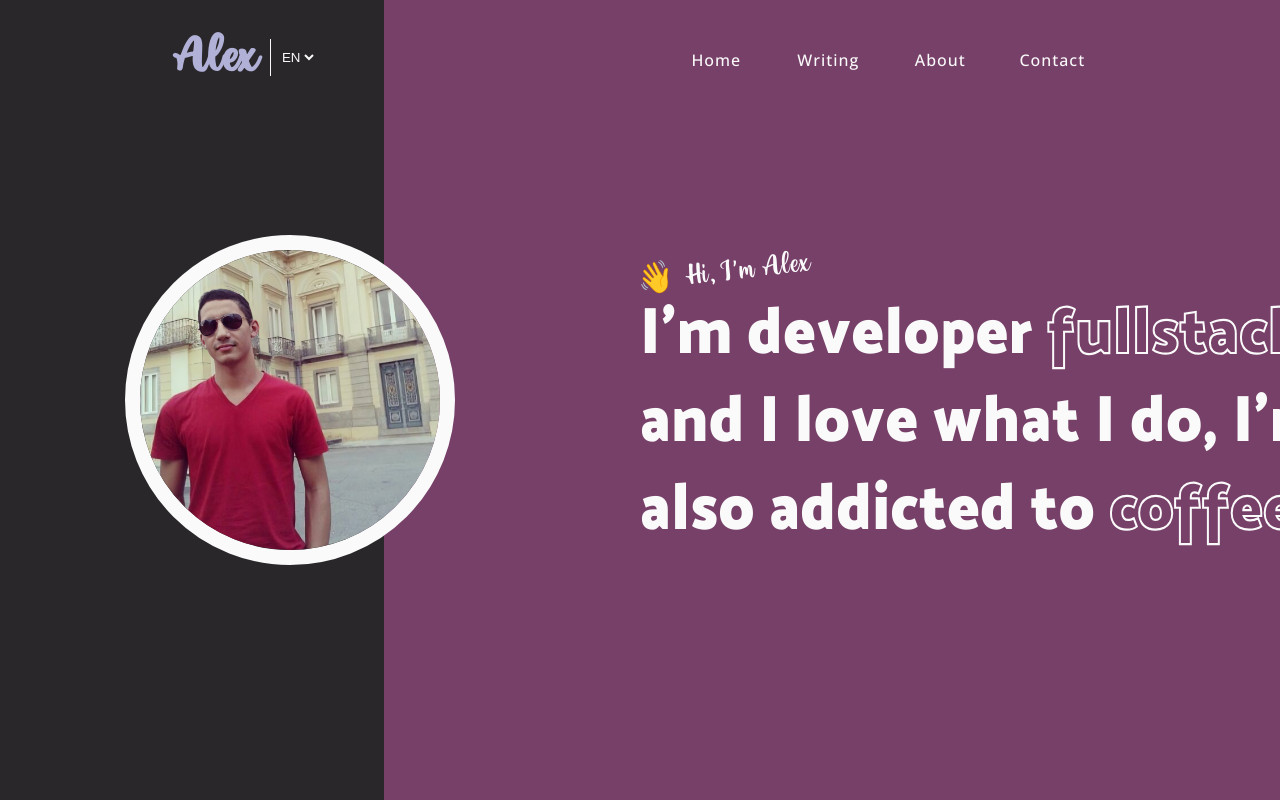
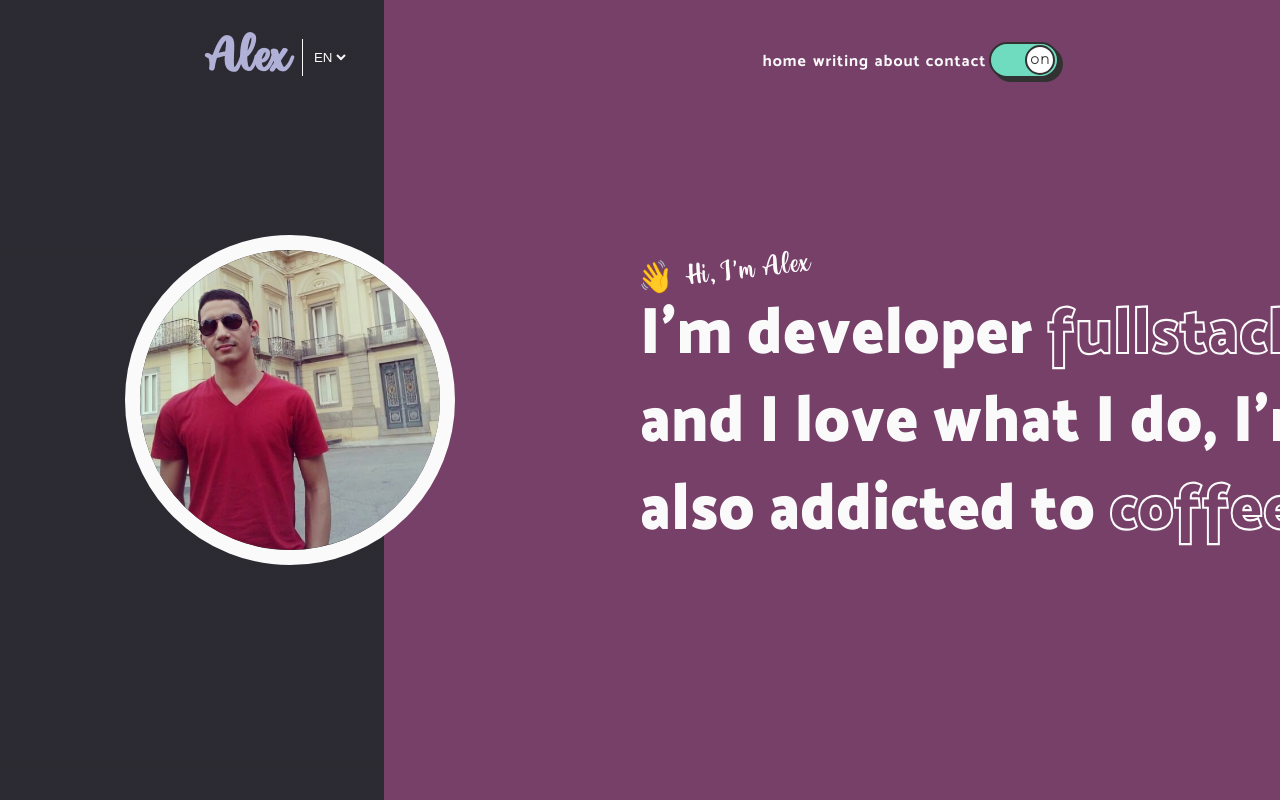
Before and after one commit to MessiahDev/portifolio_api, a Vue app: page / in a window 1280 px wide. Shown: the top 800 px of the page. Built offline with nearby package versions, Linux system fonts and the light colour scheme.

Commit message:
Inserindo tema dark light

```diff
--- a/css/global.css
+++ b/css/global.css
@@ -1,8 +1,27 @@
-
 * {
     margin: 0;
     padding: 0;
     box-sizing: border-box;
+}
+
+:root {
+    --background-color-primary: #774069;
+    --background-color-secondary: #4c3a69;
+    --background-color-tertiary: #2C2A32;
+    --background-color-auxiliary: hsl(257, 8%, 18%);
+    --background-color-cards: #4c3a69;
+    --color-logo: hsl(240, 33%, 77%);
+    --text-primary-color: #fafafa;
+}
+
+:root.dark-theme {
+    --background-color-primary: hsl(164, 61%, 65%);
+    --background-color-secondary: #AE8FDB;
+    --background-color-tertiary: #FEF8B4;
+    --background-color-auxiliary: hsl(300, 11%, 96%);
+    --background-color-cards: #F7F7F7;
+    --color-logo: hsl(164, 61%, 65%);
+    --text-primary-color: #404040;
 }
 
 @font-face {
@@ -91,6 +110,16 @@
 }
 
 @font-face {
+    font-family: 'Mosk Medium';
+    src: url('@/assets/mosk/Mosk Medium 500.ttf') format('truetype');
+}
+
+@font-face {
+    font-family: 'Mosk Bold';
+    src: url('@/assets/mosk/Mosk Bold 700.ttf') format('truetype');
+}
+
+@font-face {
     font-family: 'Hello Valentica';
     src: url('@/assets/hello_valentica/Hello Valentina.ttf') format('truetype');
 }
--- a/src/components/About.vue
+++ b/src/components/About.vue
@@ -56,8 +56,8 @@ export default {
 
 <style>
 .sectionAbout {
-    color: #f0f0f0;
-    background: #2C2A32;
+    color: var(--text-primary-color);
+    background: var(--background-color-tertiary);
     display: flex;
     justify-content: center;
     height: 230vh
@@ -100,8 +100,8 @@ export default {
 .introColums2 img {
     width: 300px;
     height: 300px;
-    border: 2px solid #fafafa;
-    box-shadow: 10px 10px 0px #fafafa;
+    border: 2px solid var(--text-primary-color);
+    box-shadow: 10px 10px 0px var(--text-primary-color);
 }
 
 .article {
@@ -124,7 +124,7 @@ export default {
     height: 2px;
     width: 50%;
     margin: 25px 20px;
-    background: #fafafa;
+    background: var(--text-primary-color);
     justify-self: flex-end;
 }
 
--- a/src/components/Inicio.vue
+++ b/src/components/Inicio.vue
@@ -64,7 +64,7 @@ body {
     height: 100vh;
     padding: 0 15em;
     background: #669bbc;
-    background: linear-gradient(to left, #774069 70%, #29272a 30%);
+    background: linear-gradient(to left, var(--background-color-primary) 70%, var(--background-color-auxiliary) 30%);
     grid-template-areas:
         'logoInicio' 'textRightContainer';
     justify-content: center;
@@ -89,7 +89,7 @@ body {
     align-self: center;
     justify-self: center;
     border-radius: 200px;
-    border: 15px solid #fafafa;
+    border: 15px solid var(--text-primary-color);
 }
 
 .textRightContainer {
@@ -109,7 +109,7 @@ body {
     line-height: 80px;
     font-size: 40px;
     letter-spacing: 1px;
-    color: #fafafa;
+    color: var(--text-primary-color);
     z-index: 1;
     transform: scaleY(1.1);
 }
@@ -134,11 +134,11 @@ body {
 
 .bordered-text {
     color: transparent;
-    -webkit-text-stroke: 2px #fafafa;
+    -webkit-text-stroke: 2px var(--text-primary-color);
 }
 
 .bordered-text:hover {
-    color: #fafafa;
+    color: var(--text-primary-color);
     -webkit-text-stroke: 0px;
 }
 
--- a/src/components/Navbar.vue
+++ b/src/components/Navbar.vue
@@ -20,6 +20,13 @@
           <a class="links" href="#">{{ $t(item) }}</a>
         </li>
       </ul>
+      <div class="btnSwitch">
+        <label class="switch">
+          <input checked="" @click="toggleTheme()" type="checkbox" class="toggle">
+          <span class="slider"></span>
+          <span class="card-side"></span>
+        </label>
+      </div>
     </div>
   </nav>
 </template>
@@ -72,11 +79,19 @@ export default {
     });
 
     return {
+      isDarkTheme: false,
       currentLocale,
       supportLocales,
       changeLanguage,
       menuItems: ref(['navbar.home', 'navbar.writing', 'navbar.about', 'navbar.contact'])
     };
+  },
+
+  methods: {
+    toggleTheme() {
+      this.isDarkTheme = !this.isDarkTheme;
+      document.documentElement.classList.toggle('dark-theme', this.isDarkTheme);
+    }
   }
 };
 </script>
@@ -102,14 +117,15 @@ export default {
   justify-content: center;
   align-items: center;
   height: 100%;
-  transition: background-color 0.5s ease-in-out, flex-grow 0.5s ease-in-out;
   cursor: pointer;
 }
 
 .menuList {
   display: flex;
   justify-content: center;
+  align-items: center;
   height: 100%;
+  width: 25%;
 }
 
 .links {
@@ -129,14 +145,14 @@ export default {
   width: 0%;
   left: 50%;
   height: 0.2rem;
-  background: #fafafa;
+  background: var(--text-primary-color);
   transition: all 300ms ease-in-out;
 }
 
 .links {
-  font-family: 'Open Sans Medium', sans-serif;
+  font-family: 'Mosk Bold';
   text-decoration: none;
-  color: #fafafa;
+  color: var(--text-primary-color);
 }
 
 .logoContainer {
@@ -148,14 +164,14 @@ export default {
   justify-content: end;
   align-items: center;
   font-family: 'Hello Valentica', sans-serif;
-  color: hsl(240, 33%, 77%);
+  color: var(--color-logo);
   margin: 0px 0px 5px 0px;
   padding: 0px 7px 0px 0px;
   font-size: 35px;
   text-align: end;
   cursor: pointer;
   transform: translateY(-100%);
-  transition: all 800ms ease-in-out;
+  transition: transform 800ms ease-in-out;
 }
 
 .logo.show {
@@ -166,7 +182,7 @@ export default {
   display: flex;
   justify-content: center;
   align-items: center;
-  border-left: 1px solid #fafafa;
+  border-left: 1px solid var(--text-primary-color);
   margin: 20px 0px 25px 5px;
   padding: 10px 0px 10px 7px;
 }
@@ -174,7 +190,7 @@ export default {
 .select-lang {
   font-family: 'Ooen Sans Light', sans-serif;
   background-color: transparent;
-  color: #fafafa;
+  color: var(--text-primary-color);
   border: 0;
   cursor: pointer;
 }
@@ -187,4 +203,74 @@ export default {
 .select-lang:focus {
   outline: none;
 }
+
+.btnSwitch {
+  width: 30%;
+  margin: 0px 10px;
+}
+
+.switch {
+  --input-focus: hsl(164, 61%, 65%);
+  --bg-color: #fff;
+  --bg-color-alt: #666;
+  --main-color: #323232;
+  --input-out-of-focus: #774069;
+  position: relative;
+  display: flex;
+  flex-direction: column;
+  justify-content: center;
+  align-items: center;
+  gap: 30px;
+  width: 70px;
+  height: 36px;
+  transform: translateX(calc(50% - 10px));
+}
+
+.toggle {
+  opacity: 0;
+}
+
+.slider {
+  box-sizing: border-box;
+  border-radius: 100px;
+  border: 2px solid var(--main-color);
+  box-shadow: 4px 4px var(--main-color);
+  position: absolute;
+  cursor: pointer;
+  top: 0;
+  left: 0;
+  right: 0;
+  bottom: 0;
+  background-color: var(--input-out-of-focus);
+  transition: 0.3s;
+}
+
+.slider:before {
+  content: "off";
+  box-sizing: border-box;
+  height: 30px;
+  width: 30px;
+  position: absolute;
+  left: 2px;
+  bottom: 1px;
+  border: 2px solid var(--main-color);
+  border-radius: 100px;
+  background-color: var(--bg-color);
+  color: var(--main-color);
+  font-size: 14px;
+  font-weight: 600;
+  text-align: center;
+  line-height: 25px;
+  transition: 0.3s;
+}
+
+.toggle:checked + .slider {
+  background-color: var(--input-focus);
+  transform: translateX(-32px);
+}
+
+.toggle:checked + .slider:before {
+  content: "on";
+  transform: translateX(32px);
+}
 </style>
--- a/src/components/Writing.vue
+++ b/src/components/Writing.vue
@@ -1,5 +1,5 @@
 <template>
-    <section class="backgroundProjects">
+    <section class="backgroundWriting">
         <div class="cardsColums">
             <div class="container1">
                 <div class="coding">
@@ -99,14 +99,14 @@ export default {
 </script>
 
 <style>
-.backgroundProjects {
+.backgroundWriting {
     display: flex;
     justify-content: center;
     align-items: center;
-    background-color: #4c3a69;
+    background: var(--background-color-secondary);
     width: 100vw;
     height: 100vh;
-    color: #fafafa;
+    color: var(--text-primary-color);
 }
 
 .cardsColums {
@@ -144,7 +144,7 @@ export default {
 
 .dot {
     content: '';
-    background: #fafafa;
+    background: var(--text-primary-color);
     width: 15px;
     height: 15px;
     border-radius: 50px;
@@ -154,7 +154,7 @@ export default {
     display: flex;
     width: 80%;
     height: 100%;
-    color: #fafafa;
+    color: var(--text-primary-color);
     align-items: center;
     justify-content: center;
 }
@@ -199,14 +199,15 @@ export default {
     align-items: center;
     height: 12%;
     width: 100%;
-    border-bottom: 2px solid #fafafa;
+    border-bottom: 2px solid var(--text-primary-color);
 }
 
 .card1, .card2, .card3 {
-    border: 2px solid #fafafa;
+    border: 2px solid var(--text-primary-color);
     width: 30em;
     height: 20em;
     border-radius: 20px;
+    background: var(--background-color-cards);
 }
 
 .gitHubBtn {
@@ -229,12 +230,12 @@ export default {
     font-size: 1.2em;
     height: 45px;
     width: 150px;
-    color: #fafafa;
+    color: var(--text-primary-color);
     border-radius: 0px;
-    border: 2px solid #fafafa;
-    box-shadow: 5px 5px 0px 0px #fafafa;
+    border: 2px solid var(--text-primary-color);
+    box-shadow: 5px 5px 0px 0px var(--text-primary-color);
     transition: all 200ms ease-in-out;
-    background: #4c3a69;
+    background: var(--background-color-cards);
 }
 
 .gitHubBtn button:hover {
--- a/src/locales/en.json
+++ b/src/locales/en.json
@@ -1,9 +1,9 @@
 {
     "navbar": {
-        "home": "Home",
-        "writing": "Writing",
-        "about": "About",
-        "contact": "Contact"
+        "home": "home",
+        "writing": "writing",
+        "about": "about",
+        "contact": "contact"
     },
     "home": {
         "greeting": "Hi, I'm Alex",
@@ -13,7 +13,7 @@
         "coffee": "coffee."
     },
     "writing": {
-        "title": "Writing",
+        "title": "Writing.",
         "btnGit": "visit my git..."
     },
     "about": {
--- a/src/locales/es.json
+++ b/src/locales/es.json
@@ -1,9 +1,9 @@
 {
     "navbar": {
-        "home": "Inicio",
-        "writing": "Escribiendo",
-        "about": "Acerca de",
-        "contact": "Contacto"
+        "home": "inicio",
+        "writing": "escribiendo",
+        "about": "acerca de",
+        "contact": "contacto"
     },
     "home": {
         "greeting": "Hola, soy Alex",
@@ -13,7 +13,7 @@
         "coffee": "café."
     },
     "writing": {
-        "title": "Escritura",
+        "title": "Escribiendo.",
         "btnGit": "visita mi git..."
     },
     "about": {
--- a/src/locales/pt.json
+++ b/src/locales/pt.json
@@ -1,9 +1,9 @@
 {
     "navbar": {
-        "home": "Início",
-        "writing": "Escrevendo",
-        "about": "Sobre",
-        "contact": "Contato"
+        "home": "início",
+        "writing": "escrevendo",
+        "about": "sobre",
+        "contact": "contato"
     },
     "home": {
         "greeting": "Olá, sou Alex",
```
